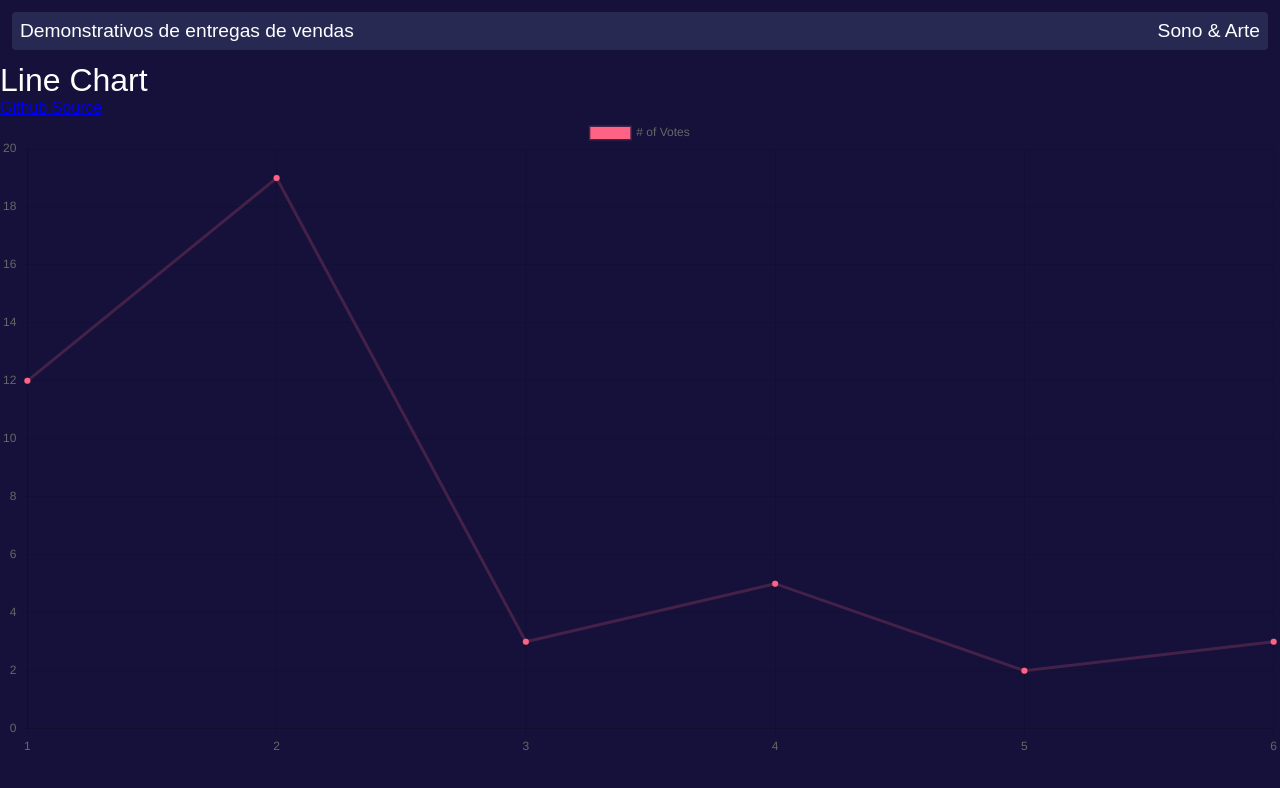
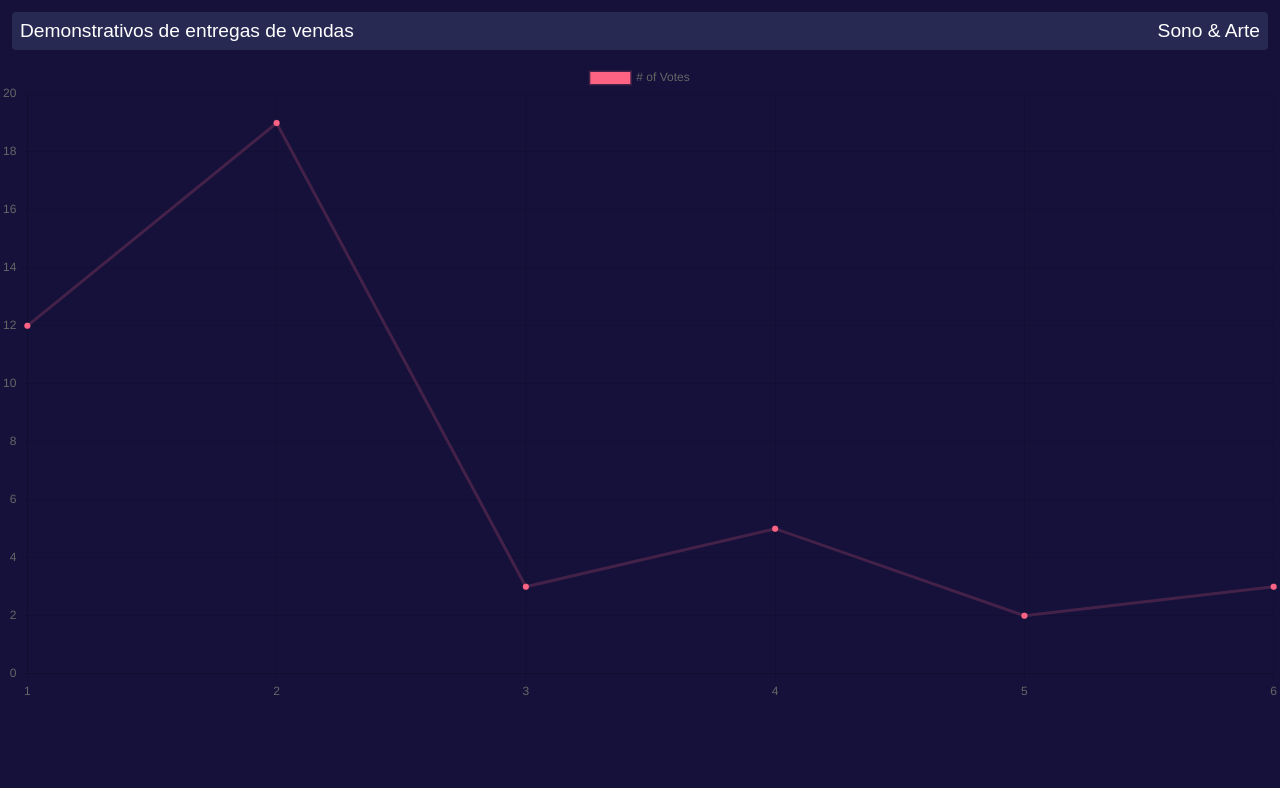
Before and after one commit to alexff2/sonoentregas-dashboard, a React (Create React App) app: page / in a window 1280 px wide. Shown: the top 788 px of the page. Built offline with nearby package versions, Linux system fonts and the light colour scheme.

Commit message:
config chart sales by dates

```diff
--- a/src/components/ChartSalesByDate/index.tsx
+++ b/src/components/ChartSalesByDate/index.tsx
@@ -24,17 +24,6 @@ const options = {
 
 const ChartSalesByDate: React.FC = () => (
   <>
-    <div className='header'>
-      <h1 className='title'>Line Chart</h1>
-      <div className='links'>
-        <a
-          className='btn btn-gh'
-          href='https://github.com/reactchartjs/react-chartjs-2/blob/master/example/src/charts/Line.js'
-        >
-          Github Source
-        </a>
-      </div>
-    </div>
     <Line data={data} options={options} />
   </>
 );
```
